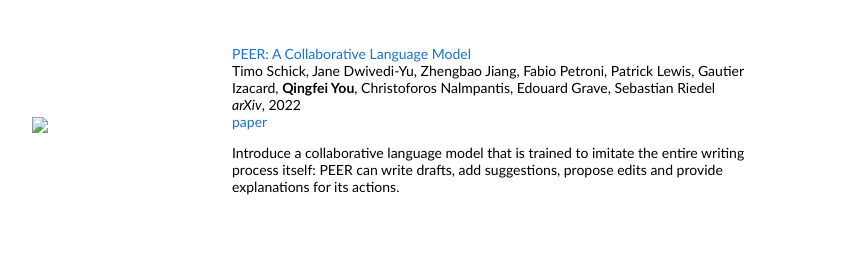
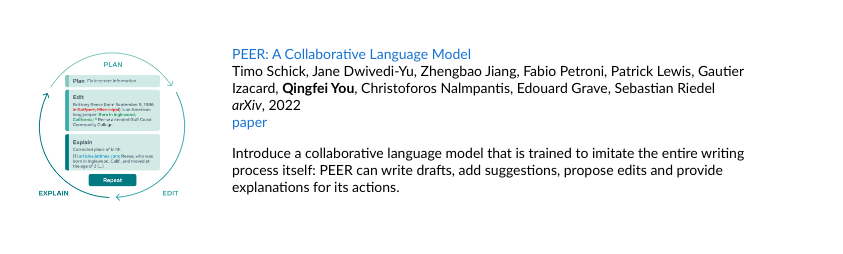
Before and after one commit to YhgzXxfz/YhgzXxfz.github.io, a plain HTML site: page index.html in a window 1280 px wide. Shown: the part 581-835 px from the top of the page, without its empty margins (228-1071 px from the left). Drawn offline with Linux system fonts and the light colour scheme.

Commit message:
fix(image): update PEER screenshot

```diff
--- a/index.html
+++ b/index.html
@@ -97,7 +97,7 @@
                           </tr>
                           <tr>
                             <td style="padding:20px;width:25%;vertical-align:middle">
-                              <img src='images/PEER.jpg' width="160">
+                              <img src='images/PEER.png' width="160">
                             </td>
                             <td style="padding:20px;width:75%;vertical-align:middle">
                               <a href="https://arxiv.org/abs/2208.11663">
```
